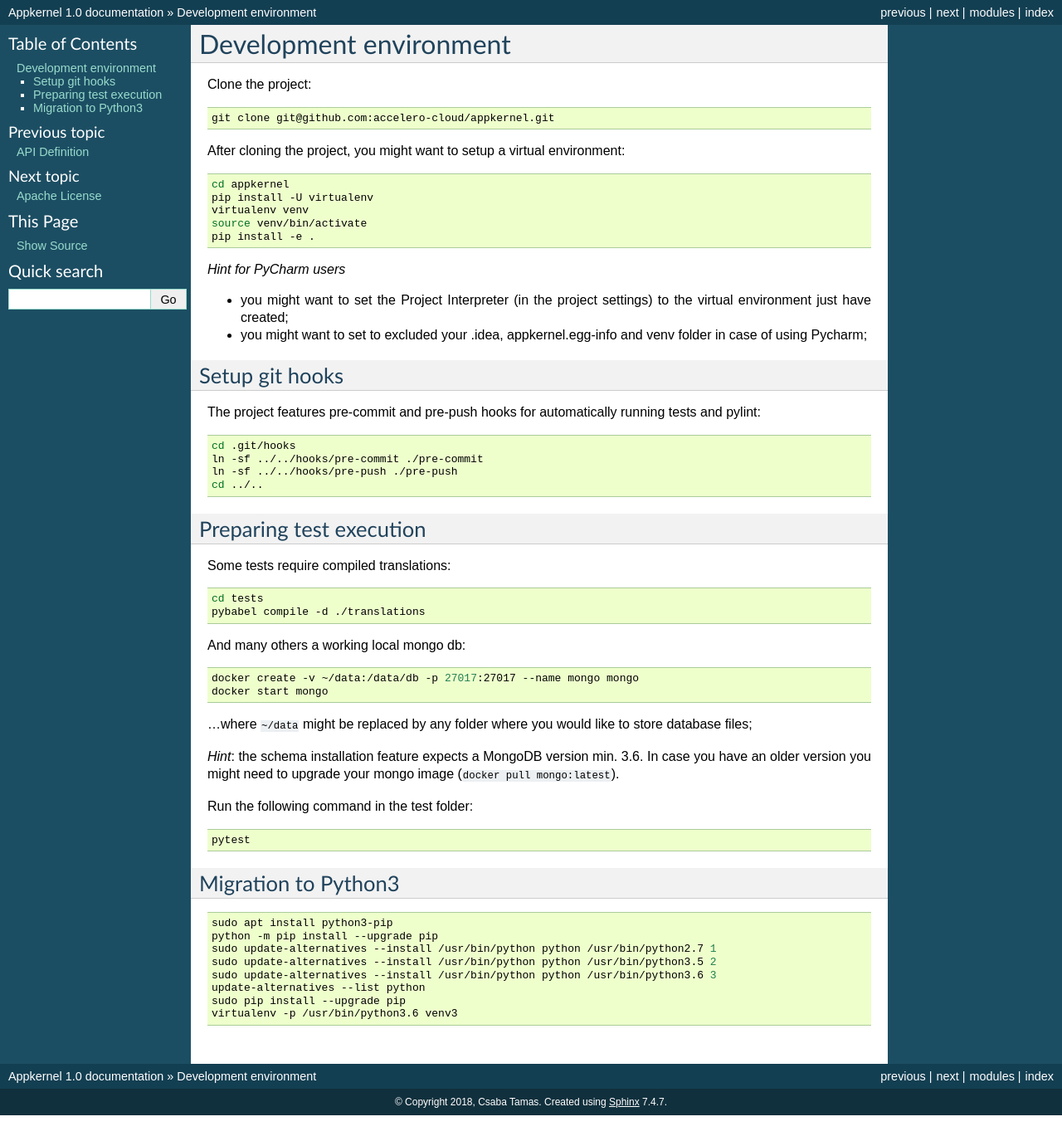
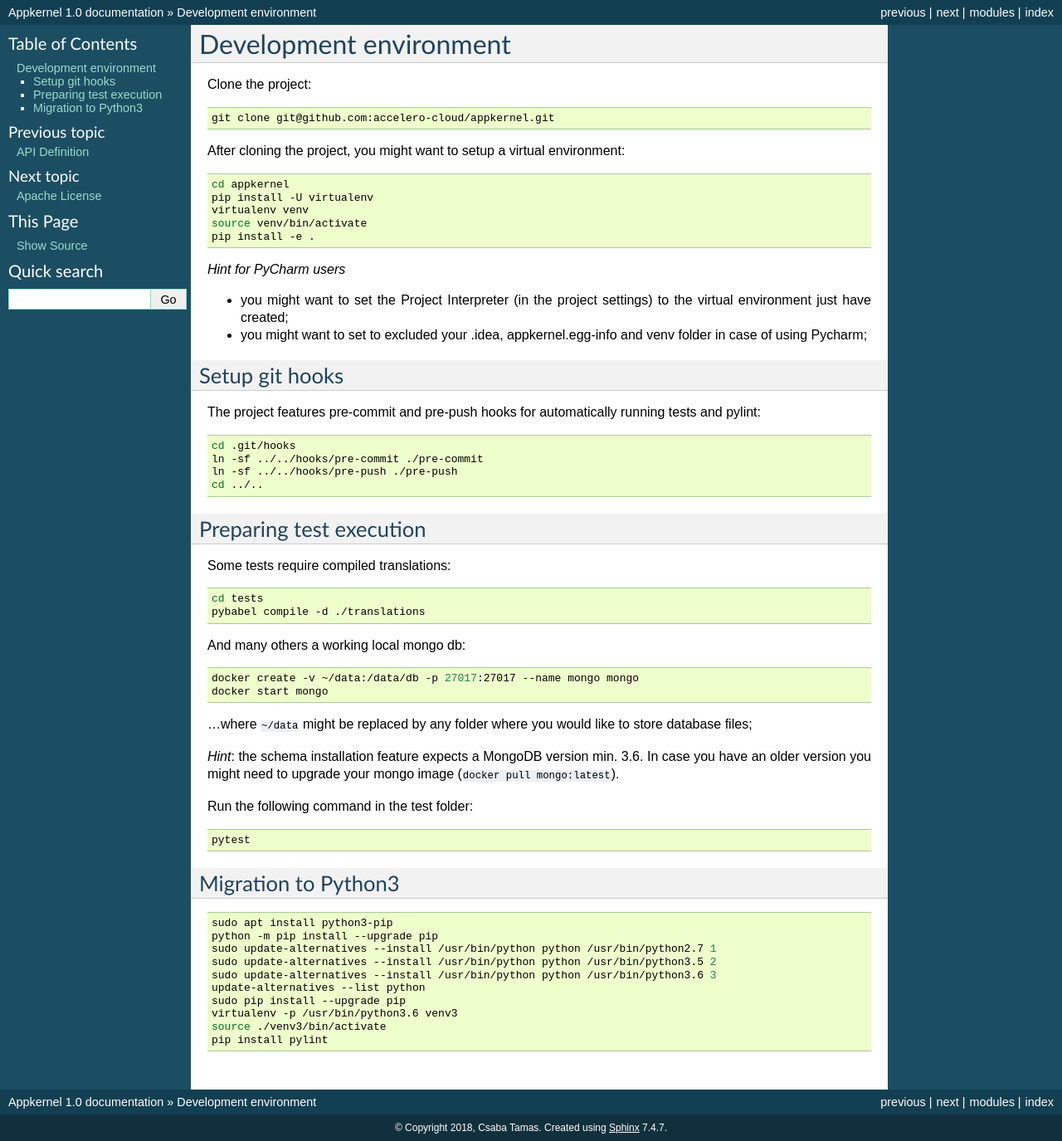
Before and after one commit to accelero-cloud/appkernel, a Sphinx documentation site: the page built from docs/contributors.md, in a window 1280 px wide. Shown: the whole page at 83% size. Built offline with Sphinx 7.4.7, drawn with Linux system fonts in a browser that asks for light colours; before the commit the page ends 1344 px from its top, so only the background shows below that.

Commit message:
first successful run after python 3 conversion

````diff
--- a/docs/contributors.md
+++ b/docs/contributors.md
@@ -67,4 +67,6 @@ sudo update-alternatives --install /usr/bin/python python /usr/bin/python3.6 3
 update-alternatives --list python
 sudo pip install --upgrade pip
 virtualenv -p /usr/bin/python3.6 venv3
+source ./venv3/bin/activate
+pip install pylint
 ```
````
